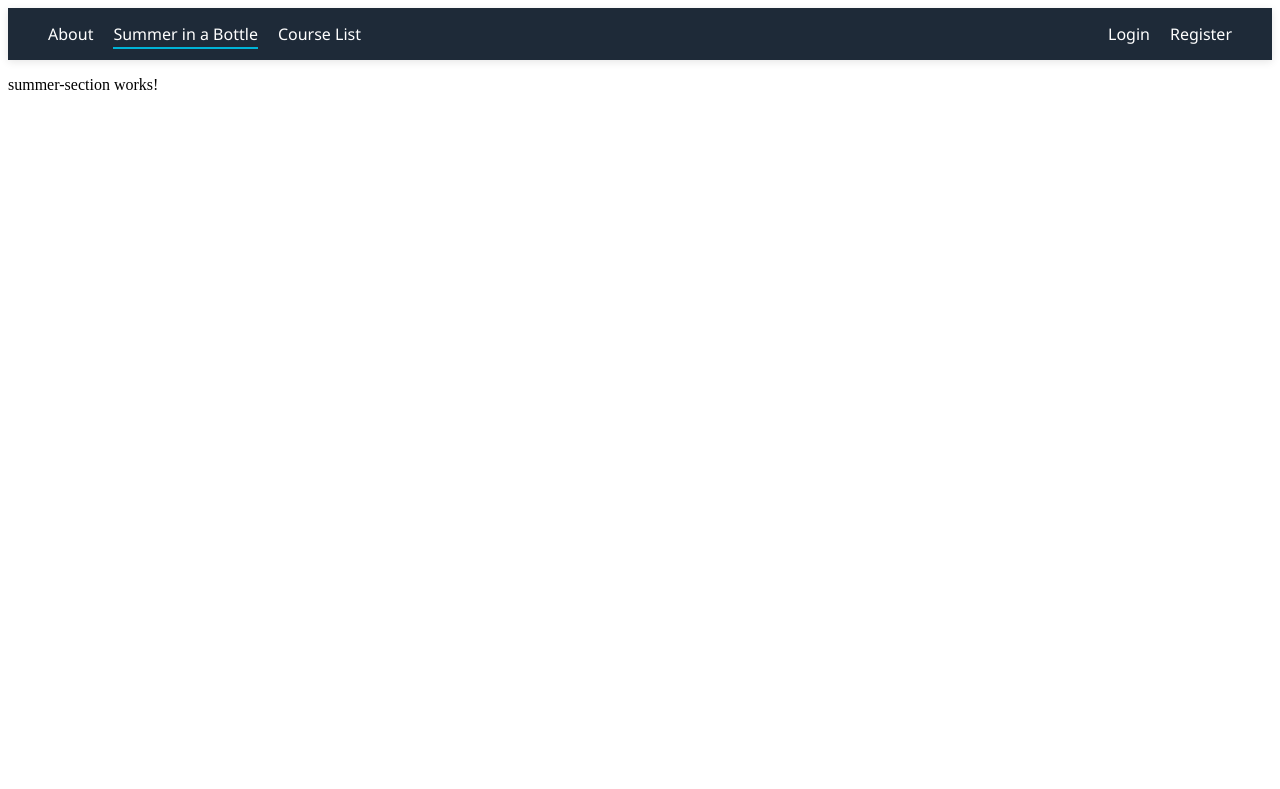
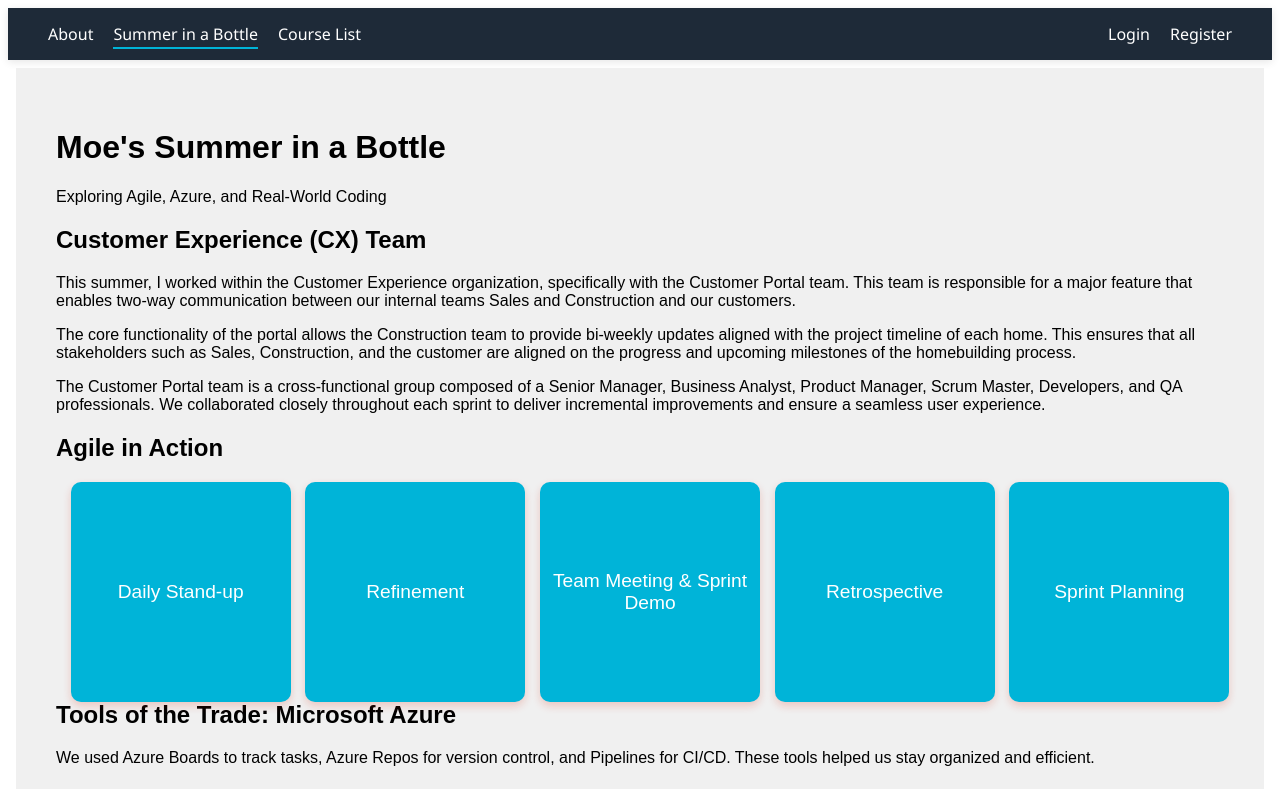
Before and after one commit to mdholder74/intern-atlas, an Angular app: page /summer-in-a-bottle in a window 1280 px wide. Shown: the top 789 px of the page. Built offline with nearby package versions, Linux system fonts and the light colour scheme.

Commit message:
feat: Implement summer section layout with responsive card grid and detailed content

```diff
--- a/src/app/features/summer-section/summer-section.css
+++ b/src/app/features/summer-section/summer-section.css
@@ -0,0 +1,60 @@
+
+
+body {
+  font-family: Arial, sans-serif;
+  background: #f0f0f0;
+  padding: 40px;
+}
+/*handles the laying out multiple cards in a responsive, flexible grid */
+.card-grid {
+  display: flex;
+  flex-wrap: wrap; /* Allows the child cards to wrap onto multiple lines if there's not enough horizontal space */
+  justify-content:space-evenly;
+   gap: 20px;/* Adds 20px of space between each card, both horizontally and vertically */
+}
+/*handles layout and perspective*/
+.card {
+    flex: 0 1 calc(20% - 40px);
+    min-width: 200px;
+    perspective: 1000px;
+    position: relative;
+
+}
+/*handles the 3D rotation*/
+.card-inner {
+  width: 100%;
+  height: 200px;
+  text-align: center;
+  transition: transform 0.6s;
+  transform-style: preserve-3d;
+  cursor: pointer;
+}
+.card.flipped .card-inner {
+  transform: rotateY(180deg);
+}
+.card-front, .card-back {
+  position: absolute;
+  top: 0;
+  left: 0;
+  width: 100%;
+  height: 100%;
+  backface-visibility: hidden;
+  border-radius: 10px;
+  padding: 10px;
+  box-shadow: 0 4px 8px rgba(216, 36, 12, 0.2);
+}
+.card-front {
+  background: #00b4d8;
+  color: white;
+  display: flex;
+  align-items: center;
+  justify-content: center;
+  font-size: 1.2em;
+}
+.card-back {
+  background: white;
+  color: #333;
+  transform: rotateY(180deg);
+  font-size: 0.85em;
+  padding: 2px;
+}
--- a/src/app/features/summer-section/summer-section.html
+++ b/src/app/features/summer-section/summer-section.html
@@ -1 +1,139 @@
-<p>summer-section works!</p>
+<body>
+    <header>
+        <h1>Moe's Summer in a Bottle</h1>
+        <p>Exploring Agile, Azure, and Real-World Coding</p>
+    </header>
+
+    <section>
+        <div>
+            <h2>Customer Experience (CX) Team</h2>
+            <p>
+                This summer, I worked within the Customer Experience organization, specifically with the Customer Portal team.
+                This team is responsible for a major feature that enables two-way communication between our internal teams Sales and Construction and our customers.
+            </p>
+            <p>
+                The core functionality of the portal allows the Construction team to provide bi-weekly updates aligned with the project timeline of each home.
+                This ensures that all stakeholders such as Sales, Construction, and the customer are aligned on the progress and upcoming milestones of the homebuilding process.
+            </p>
+            <p>
+                The Customer Portal team is a cross-functional group composed of a Senior Manager, Business Analyst, Product Manager, Scrum Master, Developers, and QA professionals.
+                We collaborated closely throughout each sprint to deliver incremental improvements and ensure a seamless user experience.
+            </p>
+        </div>
+    </section>
+
+    <section>
+        <h2>Agile in Action</h2>
+        <div class="card-grid">
+            <div class="card" onclick="this.classList.toggle('flipped')">
+                <div class="card-inner">
+                    <div class="card-front">Daily Stand-up</div>
+                    <div class="card-back">
+                        <ul>
+                            <li>Quick team sync</li>
+                            <li>What was accomplished yesterday</li>
+                            <li>What is planned for today</li>
+                            <li>Any blockers or issues that need attention</li>
+
+                        </ul>
+                    </div>
+                </div>
+            </div>
+
+        <div class="card" onclick="this.classList.toggle('flipped')">
+            <div class="card-inner">
+                <div class="card-front">Refinement</div>
+                <div class="card-back">
+                    <ol>
+                        <li>Details</li>
+                        <li>Acceptance Criteria (AC)</li>
+                        <li>Implementation Analysis</li>
+                        <li>Testing Notes</li>
+                        <li>Your Vote – Estimation of Work</li>
+                        <li>All Votes</li>
+                        <li>Actions</li>
+                        <li>Average Vote Count</li>
+                    </ol>
+                </div>
+            </div>
+        </div>
+
+        <div class="card" onclick="this.classList.toggle('flipped')">
+            <div class="card-inner">
+                <div class="card-front">Team Meeting & Sprint Demo</div>
+                <div class = "card-back">
+                    <ul>
+                        <li>Sprint Demo</li>
+                        <li>Team Sync & Updates</li>
+                        <li>Standards & Expectations Review</li>
+                        <li>Sprint Planning Goals for next sprint</li>
+                    </ul>
+                </div>
+            </div>
+        </div>
+
+        <div class="card" onclick="this.classList.toggle('flipped')">
+            <div class="card-inner">
+                <div class="card-front">Retrospective</div>
+                <div class="card-back">
+                    <ul>
+                        <li>Anonymous Feedback Collection</li>
+                        <li>Sprint Reflection</li>
+                        <li>Discussion: What Went Well / What Didn’t / Improvements</li>
+                        <li>Retrospective Input & Open Feedback</li>
+                        <li>Review Key Outcomes</li>
+                        <li>Action Items & Ownership</li>
+                    </ul>
+                </div>
+            </div>
+        </div>
+
+                <div class="card" onclick="this.classList.toggle('flipped')">
+            <div class="card-inner">
+                <div class="card-front">Sprint Planning</div>
+                <div class="card-back">
+                     <ul>
+                        <li>Defines the work</li>
+                        <li>Reviews the product backlog</li>
+                        <li>Sets a sprint goal </li>
+                        <li>Estimates effort</li>
+                        <li>Confirms team capacity</li>
+                        <li>Aligns everyone on expectations, responsibilities, and deliverables</li>
+                    </ul>
+                </div>
+            </div>
+        </div>
+    </div>
+    </section>
+
+    <section>
+        <div class="container">
+            <h2>Tools of the Trade: Microsoft Azure</h2>
+            <p>We used Azure Boards to track tasks, Azure Repos for version control, and Pipelines for CI/CD. These tools helped us stay organized and efficient.</p>
+        </div>
+    </section>
+
+    <section>
+        <div class="container">
+            <h2>My Contributions</h2>
+                <ul>
+                    <li>Brief descriptions of features or fixes</li>
+                    <li>Why the code mattered (impact on users or team)</li>
+                    <li> Documentation I Created</li>
+                    <li> Note for the next intern</li>
+            </ul>
+        </div>
+    </section>
+
+        <section>
+        <div class="container">
+            <h2>The Final Twist of the Cap</h2>
+                <ul>
+                    <li>A thank-you note to your team</li>
+                    <li>Contact info or LinkedIn link</li>
+                    <li>A personal quote or takeaway</li>
+            </ul>
+        </div>
+    </section>
+
+</body>
```
